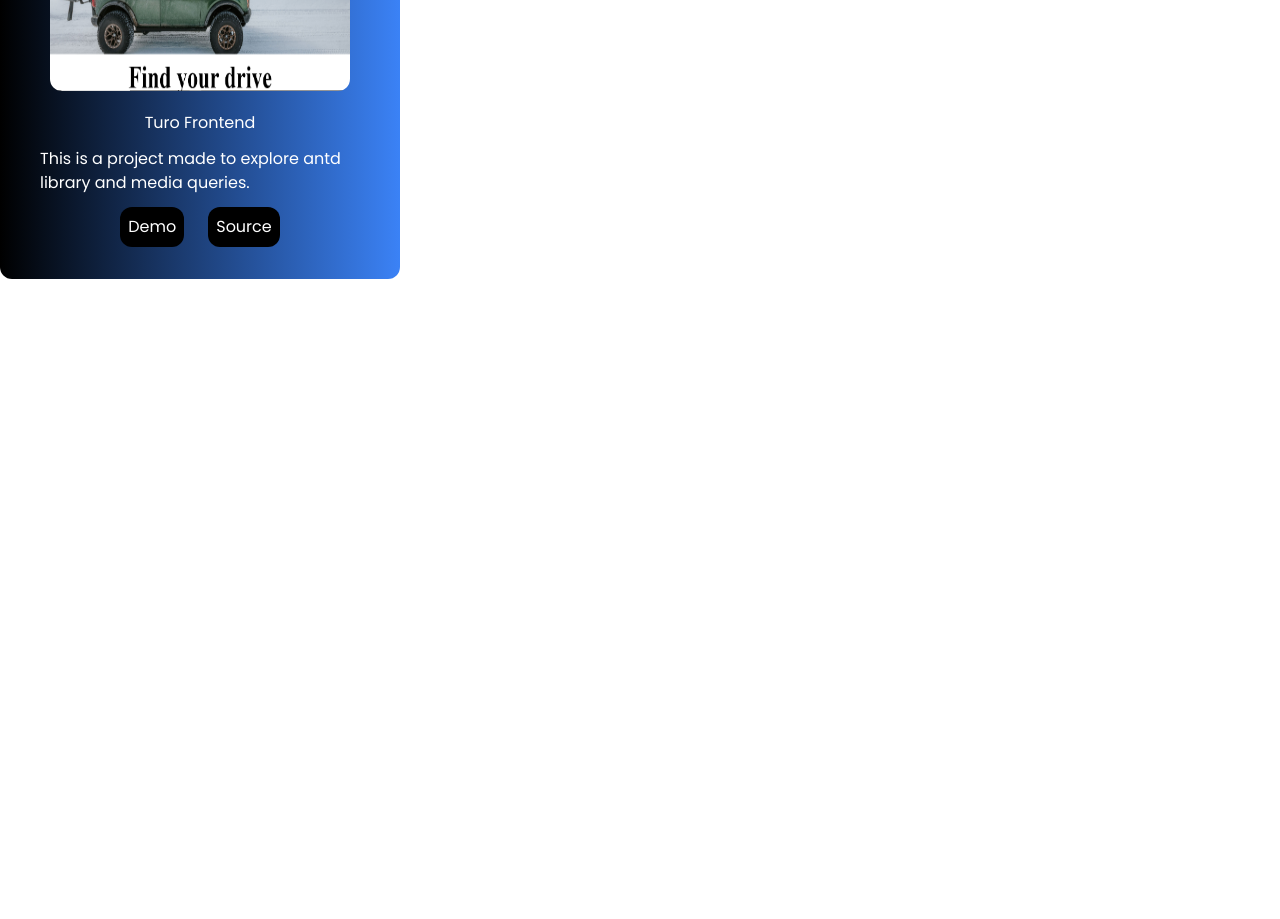
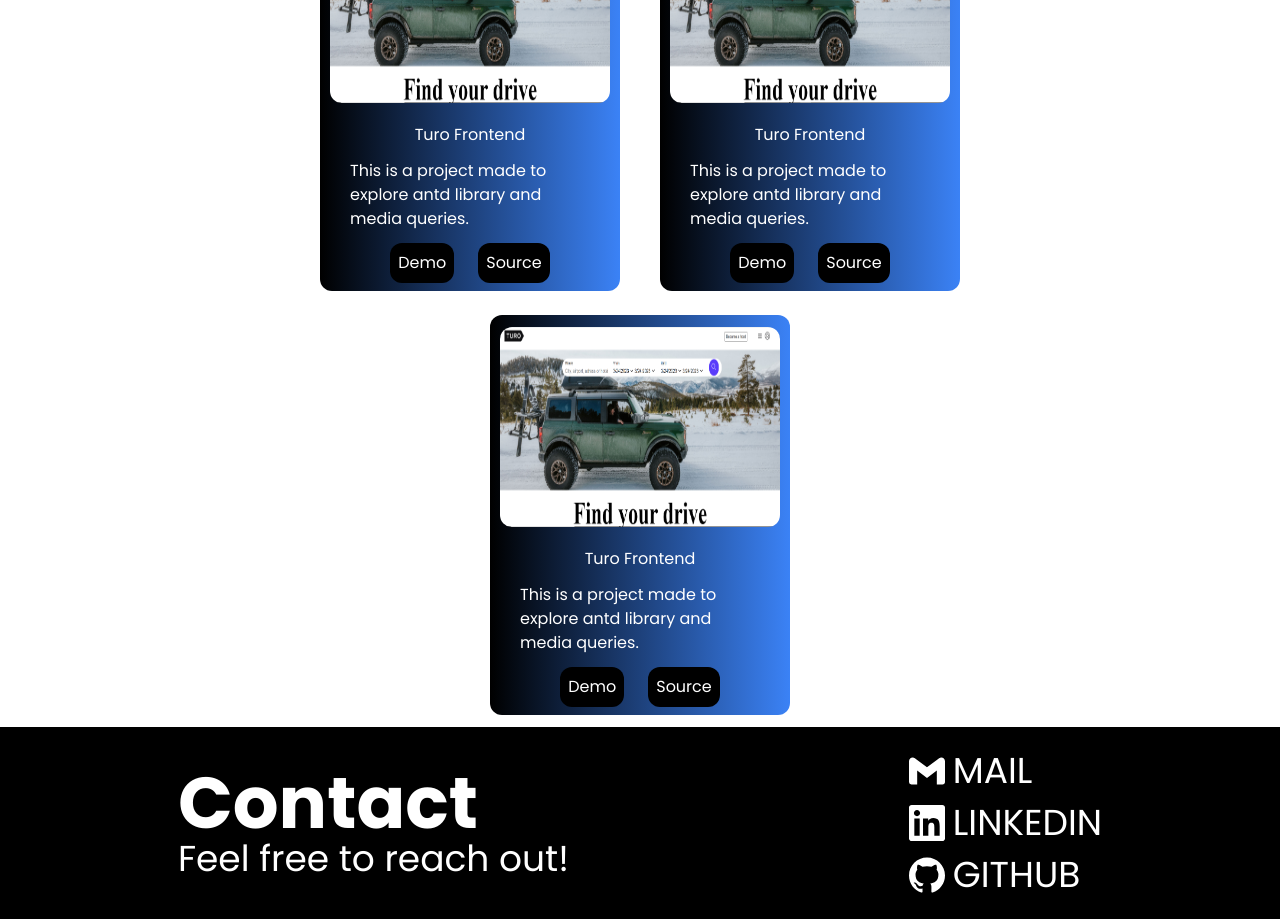
Before and after one commit to Talha-Ali150/taz-portfolio, a React (Create React App) app in the folder frontend/: page / in a window 1280 px wide. Shown: the part 1700-2619 px from the top of the page. Before the commit the page ends 1979 px from the top, so only its background shows below. Built offline with nearby package versions, Linux system fonts and the light colour scheme.

Commit message:
contact section added

```diff
--- a/frontend/src/App.js
+++ b/frontend/src/App.js
@@ -4,6 +4,7 @@
 import AboutSection from "./components/AboutSection/AboutSection";
 import ExperienceSection from "./components/ExperienceSection/ExperienceSection";
 import ProjectsSection from "./components/ProjectsSection/ProjectsSection";
+import ContactSection from "./components/ContactSection/ContactSection";
 
 const App = () => {
   return (
@@ -13,6 +14,7 @@
       <AboutSection />
       <ExperienceSection />
       <ProjectsSection />
+      <ContactSection />
     </>
   );
 };
--- a/frontend/src/components/AboutSection/AboutSection.jsx
+++ b/frontend/src/components/AboutSection/AboutSection.jsx
@@ -4,8 +4,8 @@
 
 const AboutSection = () => {
   return (
-    <>
-    <Heading  heading={`ABOUT`}/>
+    <div id="about">
+      <Heading heading={`ABOUT`} />
       <div className="aboutSectionMainContainer flex items-center w-[90vw] mx-auto   text-white rounded-2xl lg:w-[80vw]">
         <div className="hidden lg:w-[55%] lg:flex">
           <img
@@ -26,7 +26,7 @@
           />
         </div>
       </div>
-    </>
+    </div>
   );
 };
 
--- /dev/null
+++ b/frontend/src/components/ContactSection/ContactSection.jsx
@@ -0,0 +1,49 @@
+import React from "react";
+import { SiGmail } from "react-icons/si";
+import { SiLinkedin } from "react-icons/si";
+import { SiGithub } from "react-icons/si";
+
+const ContactSection = () => {
+  return (
+    <div
+      className="contactSectionMainContainer bg-black text-white flex flex-col items-center  p-3 lg:flex lg:flex-row lg:justify-around lg:items-center"
+      id="contact"
+    >
+      <div>
+        <p className="text-7xl font-bold">Contact</p>
+        <p className="text-4xl">Feel free to reach out! </p>
+      </div>
+      <div>
+        <div
+          className="flex items-center cursor-pointer my-3 text-2xl font-normal lg:text-4xl"
+          onClick={() => {
+            window.location.href = "mailto:syed.talha.ali.150@gmail.com";
+          }}
+        >
+          <SiGmail className="mx-2" />
+          <p>MAIL</p>
+        </div>
+        <div
+          className="flex items-center cursor-pointer my-3 text-2xl font-normal lg:text-4xl"
+          onClick={() => {
+            window.open("https://www.linkedin.com/in/sssyedtalhaali", "_blank");
+          }}
+        >
+          <SiLinkedin className="mx-2" />
+          <p>LINKEDIN</p>
+        </div>
+        <div
+          className="flex items-center cursor-pointer my-3 text-2xl font-normal lg:text-4xl"
+          onClick={() => {
+            window.open("https://github.com/Talha-Ali150", "_blank");
+          }}
+        >
+          <SiGithub className="mx-2" />
+          <p>GITHUB</p>
+        </div>
+      </div>
+    </div>
+  );
+};
+
+export default ContactSection;
--- a/frontend/src/components/ExperienceSection/ExperienceSection.jsx
+++ b/frontend/src/components/ExperienceSection/ExperienceSection.jsx
@@ -10,7 +10,7 @@
 
 const ExperienceSection = () => {
   return (
-    <>
+    <div id="experience">
       <Heading heading={`EXPERIENCE`} />
       <div className="experienceSectionMainContainer w-[90vw] mx-auto">
         <div className=" text-white bg-gradient-to-r from-black to-blue-500 rounded-2xl w-[100%]  flex flex-col items-center  lg:flex lg:flex-row lg:justify-around  lg:w-[70vw] lg:mx-auto lg:flex-wrap">
@@ -44,7 +44,7 @@
           </div>
         </div>
       </div>
-    </>
+    </div>
   );
 };
 
--- a/frontend/src/components/Navbar/Navbar.jsx
+++ b/frontend/src/components/Navbar/Navbar.jsx
@@ -38,16 +38,36 @@
           isMobile && "hidden"
         } flex flex-col w-[100vw] items-center lg:flex lg:flex-row lg:justify-around lg:p-3 lg:w-[60vw]`}
       >
-        <li className="my-1 cursor-pointer text-2xl  font-medium hover:font-bold hover:text-black transition-all duration-300">
+        <li
+          className="my-1 cursor-pointer text-2xl  font-medium hover:font-bold hover:text-black transition-all duration-300"
+          onClick={() => {
+            window.location.href = "#about";
+          }}
+        >
           About
         </li>
-        <li className="my-1 cursor-pointer text-2xl  font-medium hover:font-bold hover:text-black transition-all duration-300">
+        <li
+          onClick={() => {
+            window.location.href = "#experience";
+          }}
+          className="my-1 cursor-pointer text-2xl  font-medium hover:font-bold hover:text-black transition-all duration-300"
+        >
           Experience
         </li>
-        <li className="my-1 cursor-pointer text-2xl  font-medium hover:font-bold hover:text-black transition-all duration-300">
+        <li
+          onClick={() => {
+            window.location.href = "#projects";
+          }}
+          className="my-1 cursor-pointer text-2xl  font-medium hover:font-bold hover:text-black transition-all duration-300"
+        >
           Projects
         </li>
-        <li className="my-1 cursor-pointer text-2xl  font-medium hover:font-bold hover:text-black transition-all duration-300">
+        <li
+          onClick={() => {
+            window.location.href = "#contact";
+          }}
+          className="my-1 cursor-pointer text-2xl  font-medium hover:font-bold hover:text-black transition-all duration-300"
+        >
           Contact
         </li>
       </ul>
--- a/frontend/src/components/ProjectsSection/ProjectsCard.jsx
+++ b/frontend/src/components/ProjectsSection/ProjectsCard.jsx
@@ -1,22 +1,20 @@
 import React from "react";
 
-const ProjectsCard = () => {
+const ProjectsCard = ({ item }) => {
   return (
-    <div className="text-white projectsCardMainContainer bg-gradient-to-r from-black to-blue-500 w-[400px] h-[400px]  flex flex-col items-center rounded-xl">
+    <div className="text-white projectsCardMainContainer bg-gradient-to-r from-black to-blue-500 w-[300px] h-[400px]  flex flex-col items-center rounded-xl my-3 mx-5">
       <img
-        className="rounded-xl mt-3 w-[300px] h-[200px] "
+        className="rounded-xl mt-3 w-[280px] h-[200px] "
         alt="project thumbnail"
-        src={require("../../assets/pic1.png")}
+        src={item.pic}
       />
-      <p className="mt-5">Turo Frontend</p>
-      <p className="my-3 w-[80%] mx-auto">
-        This is a project made to explore antd library and media queries.
-      </p>
+      <p className="mt-5">{item.heading}</p>
+      <p className="my-3 w-[80%] mx-auto">{item.para}</p>
       <div>
         <button
           className="p-2 mx-3 bg-black rounded-xl"
           onClick={() => {
-            window.open("https://turo.vercel.app","_blank");
+            window.open(`${item.demoLink}`, "_blank");
           }}
         >
           Demo
@@ -24,7 +22,7 @@
         <button
           className="p-2 mx-3 bg-black rounded-xl"
           onClick={() => {
-            window.open("https://github.com/Talha-Ali150/turo", "_blank");
+            window.open(`${item.sourceLink}`, "_blank");
           }}
         >
           Source
--- a/frontend/src/components/ProjectsSection/ProjectsSection.jsx
+++ b/frontend/src/components/ProjectsSection/ProjectsSection.jsx
@@ -1,16 +1,41 @@
-import React from 'react'
-import Heading from '../Heading/Heading'
-import ProjectsCard from './ProjectsCard'
+import React from "react";
+import Heading from "../Heading/Heading";
+import ProjectsCard from "./ProjectsCard";
 
 const ProjectsSection = () => {
+  const data = [
+    {
+      pic: require("../../assets/pic1.png"),
+      heading: "Turo Frontend",
+      para: "This is a project made to explore antd library and media queries.",
+      demoLink: "https://turo.vercel.app",
+      sourceLink: "https://github.com/Talha-Ali150/turo",
+    },
+    {
+      pic: require("../../assets/pic1.png"),
+      heading: "Turo Frontend",
+      para: "This is a project made to explore antd library and media queries.",
+      demoLink: "https://turo.vercel.app",
+      sourceLink: "https://github.com/Talha-Ali150/turo",
+    },
+    {
+      pic: require("../../assets/pic1.png"),
+      heading: "Turo Frontend",
+      para: "This is a project made to explore antd library and media queries.",
+      demoLink: "https://turo.vercel.app",
+      sourceLink: "https://github.com/Talha-Ali150/turo",
+    },
+  ];
   return (
-    <>
-    <Heading heading={`PROJECTS`} />
-    <div className='projectsSectionMainContainer'>
-        <ProjectsCard />
+    <div id="projects">
+      <Heading heading={`PROJECTS`} />
+      <div className="projectsSectionMainContainer flex flex-col justify-center w-[70%] mx-auto lg:flex lg:flex-row lg:flex-wrap">
+        {data.map((item, index) => {
+          return <ProjectsCard item={item} key={index} />;
+        })}
+      </div>
     </div>
-    </>
-  )
-}
+  );
+};
 
-export default ProjectsSection
+export default ProjectsSection;
```
Lines whose indentation alone changed are shown as unchanged.
